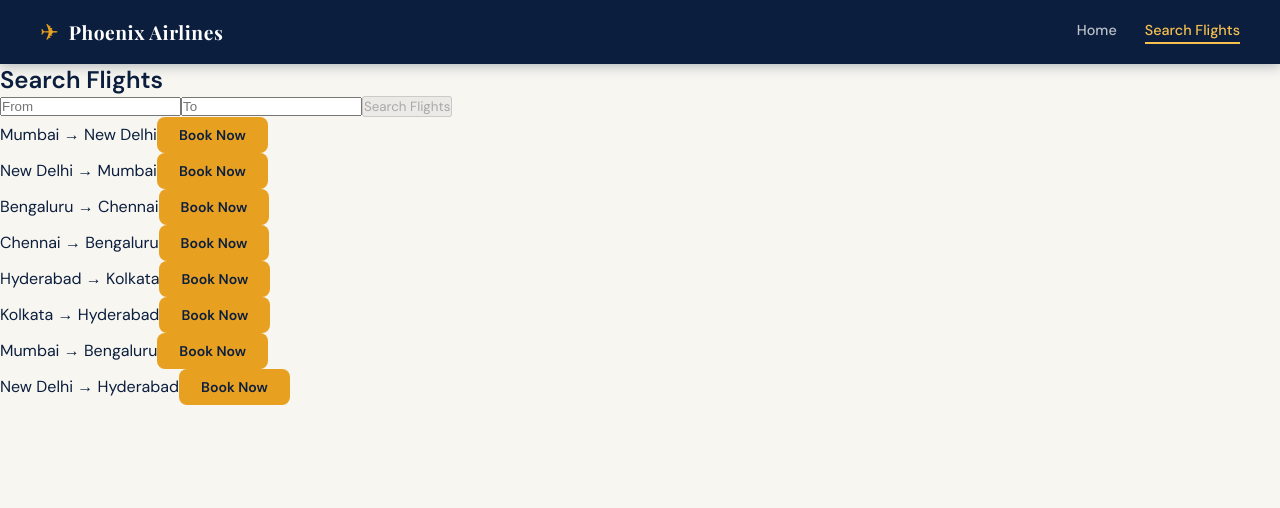
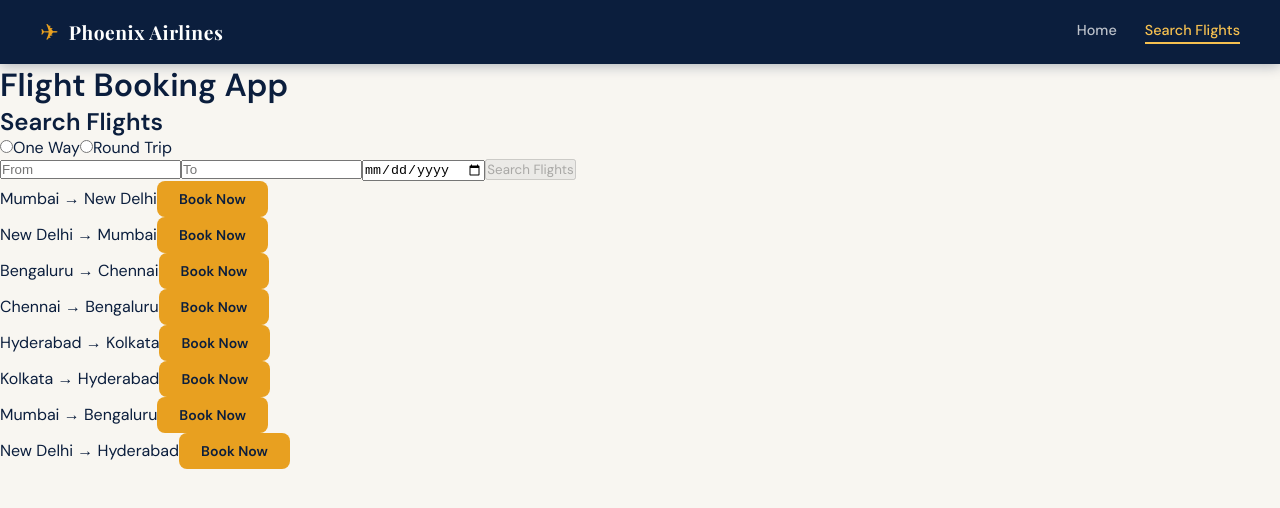
Before and after one commit to acciojob/phoenix-airlines-SHAIKADIL522, a React app: page /flight-search in a window 1280 px wide. Shown: the top 508 px of the page. Built offline with nearby package versions, Linux system fonts and the light colour scheme.

Commit message:
fix: added required inputs and heading for Cypress tests

```diff
--- a/src/pages/FlightSearch.jsx
+++ b/src/pages/FlightSearch.jsx
@@ -31,11 +31,8 @@ const FlightSearch = () => {
 
   const handleSearch = (e) => {
     e.preventDefault();
-
     const results = searchFlights(source, destination);
     dispatch(setSearchResults(results));
-
-    // IMPORTANT: make sure this runs instantly
     setSearched(true);
   };
 
@@ -44,12 +41,38 @@ const FlightSearch = () => {
     history.push("/flight-booking");
   };
 
-  // ✅ FIX: show flights initially
   const displayedFlights = searched ? searchResults : FLIGHTS;
 
   return (
     <div>
+      <h1>Flight Booking App</h1>
+
       <h2>Search Flights</h2>
+
+      {/* ✅ ADD RADIO BUTTONS */}
+      <div>
+        <label>
+          <input
+            type="radio"
+            name="tripType"
+            value="oneway"
+            checked={tripType === "oneway"}
+            onChange={() => dispatch(setTripType("oneway"))}
+          />
+          One Way
+        </label>
+
+        <label>
+          <input
+            type="radio"
+            name="tripType"
+            value="roundtrip"
+            checked={tripType === "roundtrip"}
+            onChange={() => dispatch(setTripType("roundtrip"))}
+          />
+          Round Trip
+        </label>
+      </div>
 
       <form onSubmit={handleSearch}>
         <input
@@ -66,21 +89,38 @@ const FlightSearch = () => {
           placeholder="To"
         />
 
+        {/* ✅ ADD DATE INPUT */}
+        <input
+          type="date"
+          value={departureDate}
+          onChange={(e) => dispatch(setDepartureDate(e.target.value))}
+        />
+
+        {/* ✅ ADD RETURN DATE (for round trip test) */}
+        {tripType === "roundtrip" && (
+          <input
+            type="date"
+            value={returnDate}
+            onChange={(e) => dispatch(setReturnDate(e.target.value))}
+          />
+        )}
+
+        {/* ✅ ONLY ONE MAIN BUTTON */}
         <button type="submit" disabled={isSearchDisabled}>
           Search Flights
         </button>
       </form>
 
-      {/* ✅ li MUST always exist */}
       <ul>
         {displayedFlights.map((flight) => (
           <li key={flight.id}>
             {flight.source} → {flight.destination}
 
+            {/* ✅ KEEP BUT DISABLED BEFORE SEARCH */}
             <button
               type="button"
               className="book_flight"
-              disabled={!searched}   // ✅ KEY FIX
+              disabled={!searched}
               onClick={() => handleBookFlight(flight)}
             >
               Book Now
```
